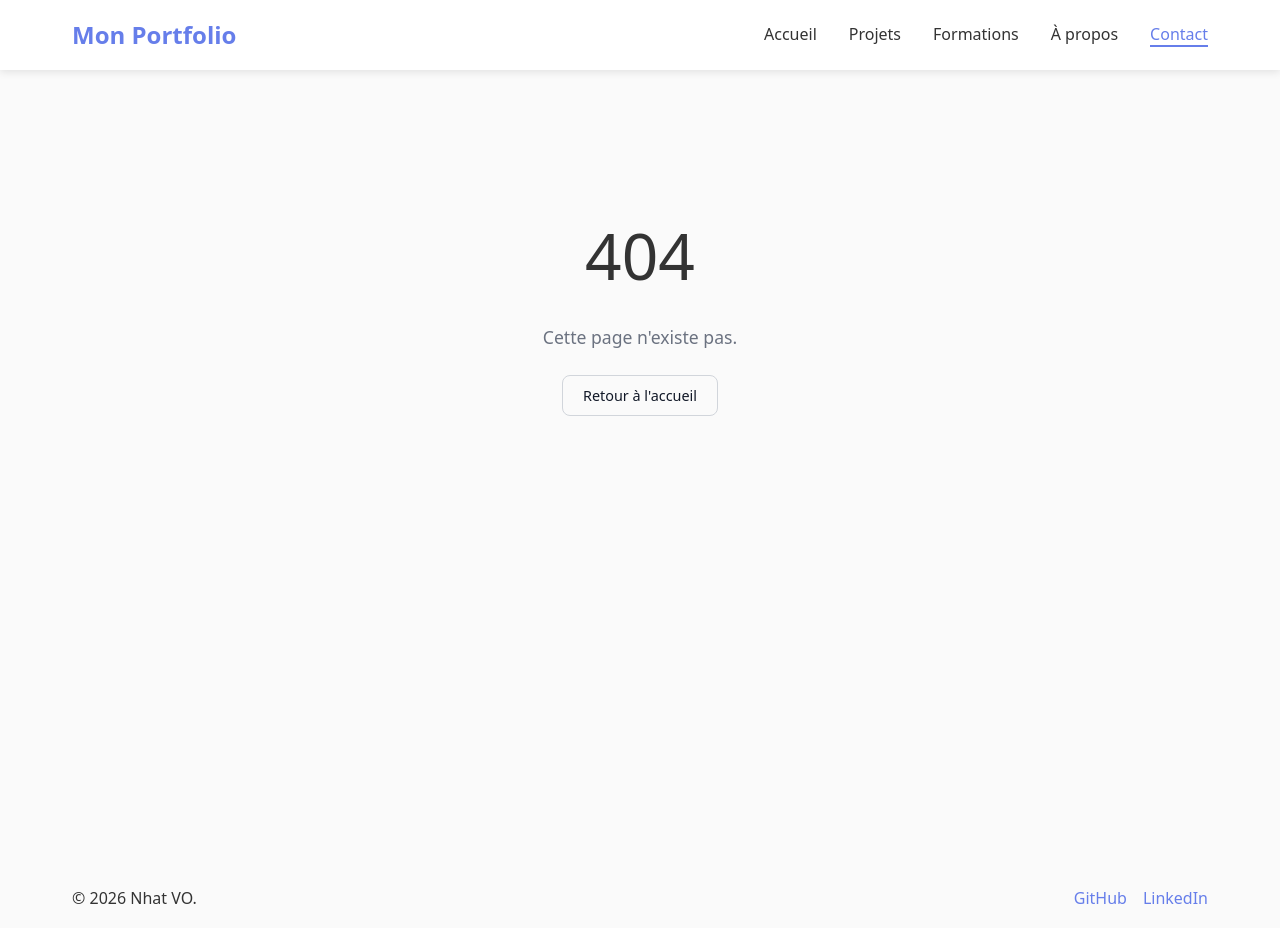
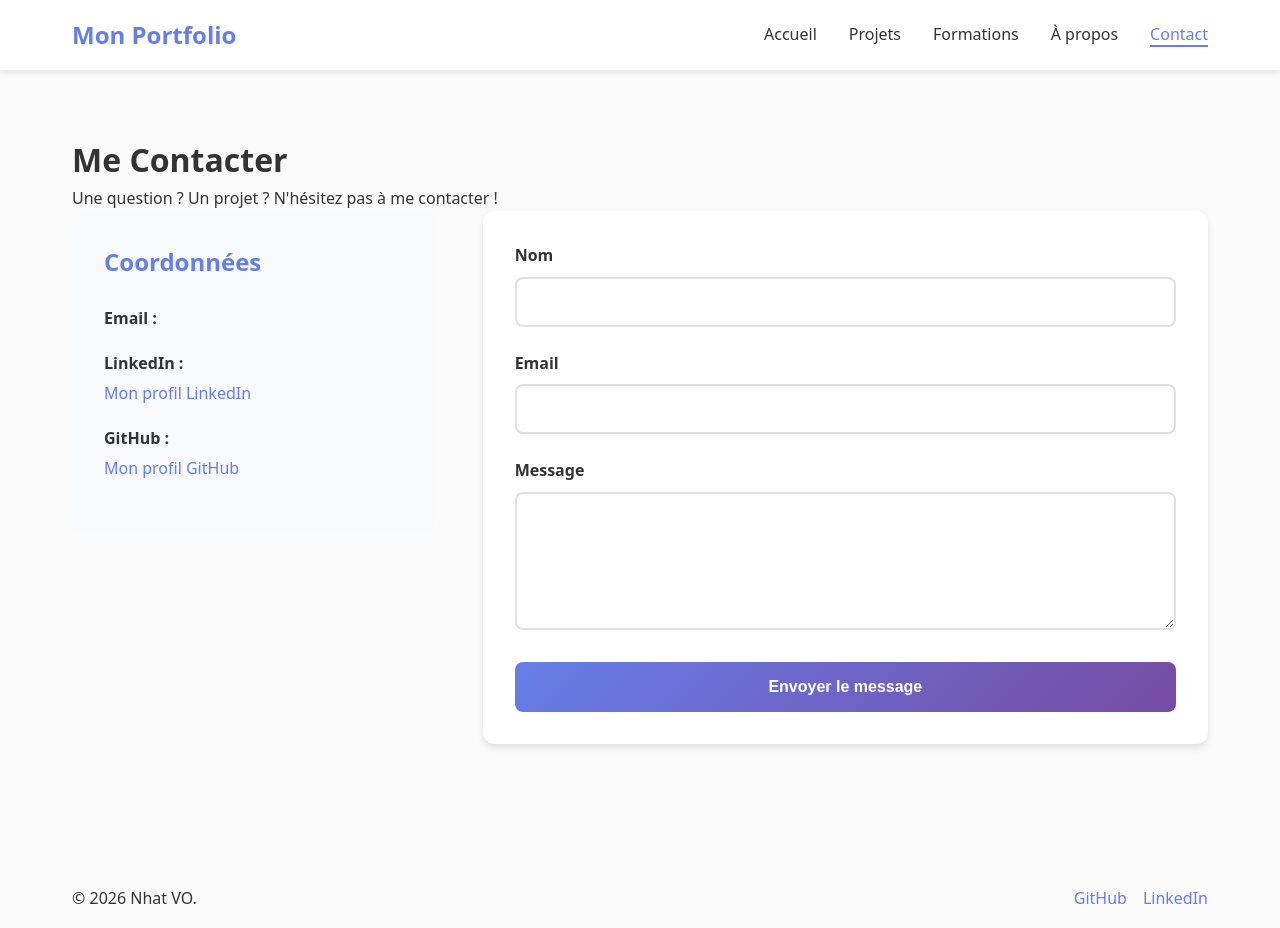
Before and after one commit to nhat86/mon-portfolio, a Next.js app: page /contact in a window 1280 px wide. Before the commit this address had no page. Built offline with nearby package versions, Linux system fonts and the light colour scheme.

Commit message:
page contact

```diff
--- /dev/null
+++ b/app/api/contact/route.ts
@@ -0,0 +1,35 @@
+import { Resend } from 'resend'
+import { NextRequest } from 'next/server'
+
+const resend = new Resend(process.env.RESEND_API_KEY)
+
+export async function POST(request: NextRequest) {
+    try {
+        const { name, email, message }: { name: string; email: string; message: string } =
+            await request.json()
+
+        if (!name || !email || !message) {
+            return Response.json({ error: 'Tous les champs sont requis.' }, { status: 400 })
+        }
+
+        const { error } = await resend.emails.send({
+            from: 'Contact Portfolio <onboarding@resend.dev>',
+            to: [process.env.EMAIL!],
+            subject: `Nouveau message de ${name}`,
+            replyTo: email,
+            html: `
+                <h2>Nouveau message de contact</h2>
+                <p><strong>Nom :</strong> ${name}</p>
+                <p><strong>Email :</strong> ${email}</p>
+                <p><strong>Message :</strong></p>
+                <p>${message.replace(/\n/g, '<br>')}</p>
+            `
+        })
+
+        if (error) return Response.json({ error: error.message }, { status: 500 })
+
+        return Response.json({ success: true }, { status: 200 })
+    } catch {
+        return Response.json({ error: 'Erreur serveur.' }, { status: 500 })
+    }
+}
--- /dev/null
+++ b/app/contact/ContactForm/ContactForm.module.css
@@ -0,0 +1,66 @@
+.form {
+    background: white;
+    padding: 2rem;
+    border-radius: 12px;
+    box-shadow: 0 4px 6px rgba(0, 0, 0, 0.1);
+}
+
+.formGroup {
+    margin-bottom: 1.5rem;
+}
+
+.formGroup label {
+    display: block;
+    margin-bottom: 0.5rem;
+    font-weight: 600;
+    color: #333;
+}
+
+.formGroup input,
+.formGroup textarea {
+    width: 100%;
+    padding: 0.75rem;
+    border: 2px solid #e0e0e0;
+    border-radius: 8px;
+    font-size: 1rem;
+    font-family: inherit;
+    transition: border-color 0.3s ease;
+}
+
+.formGroup input:focus,
+.formGroup textarea:focus {
+    outline: none;
+    border-color: #667eea;
+}
+
+.submitBtn {
+    width: 100%;
+    padding: 1rem;
+    background: linear-gradient(135deg, #667eea 0%, #764ba2 100%);
+    color: white;
+    border: none;
+    border-radius: 8px;
+    font-size: 1rem;
+    font-weight: 600;
+    cursor: pointer;
+    transition: transform 0.3s ease;
+}
+
+.submitBtn:hover {
+    transform: translateY(-2px);
+}
+
+
+.successMessage {
+    background: #d4edda;
+    color: #155724;
+    padding: 1rem;
+    border-radius: 8px;
+    margin-bottom: 1.5rem;
+    border: 1px solid #c3e6cb;
+}
+
+.submitBtn:disabled {
+    opacity: 0.6;
+    cursor: not-allowed;
+}
--- /dev/null
+++ b/app/contact/ContactForm/ContactForm.tsx
@@ -0,0 +1,102 @@
+'use client'
+import { useState } from 'react'
+import styles from './ContactForm.module.css'
+
+export default function ContactForm() {
+    const [formData, setFormData] = useState({
+        name: '',
+        email: '',
+        message: ''
+    })
+    const [status, setStatus] = useState('')
+    const [errorMsg, setErrorMsg] = useState('')
+
+    const handleChange = (e) => {
+        const { name, value } = e.target
+        setFormData(prev => ({
+            ...prev,
+            [name]: value
+        }))
+    }
+
+    const handleSubmit = async (e) => {
+        e.preventDefault()
+        setStatus('sending')
+        setErrorMsg('')
+
+        try {
+            const res = await fetch('/api/contact', {
+                method: 'POST',
+                headers: { 'Content-Type': 'application/json' },
+                body: JSON.stringify(formData)
+            })
+
+            const data = await res.json()
+
+            if (!res.ok) throw new Error(data.error || 'Erreur lors de l\'envoi')
+
+            setStatus('success')
+            setFormData({ name: '', email: '', message: '' })
+            setTimeout(() => setStatus(''), 5000)
+        } catch (err) {
+            setStatus('error')
+            setErrorMsg(err.message)
+        }
+    }
+
+    return (
+        <form className={styles.form} onSubmit={handleSubmit}>
+            {status === 'success' && (
+                <div className={styles.successMessage}>
+                    ✅ Message envoyé avec succès ! Je vous répondrai bientôt.
+                </div>
+            )}
+            {status === 'error' && (
+                <div className={styles.errorMessage}>
+                    ❌ {errorMsg}
+                </div>
+            )}
+
+            <div className={styles.formGroup}>
+                <label htmlFor="name">Nom</label>
+                <input
+                    type="text"
+                    id="name"
+                    name="name"
+                    value={formData.name}
+                    onChange={handleChange}
+                    required
+                />
+            </div>
+            <div className={styles.formGroup}>
+                <label htmlFor="email">Email</label>
+                <input
+                    type="email"
+                    id="email"
+                    name="email"
+                    value={formData.email}
+                    onChange={handleChange}
+                    required
+                />
+            </div>
+            <div className={styles.formGroup}>
+                <label htmlFor="message">Message</label>
+                <textarea
+                    id="message"
+                    name="message"
+                    rows="5"
+                    value={formData.message}
+                    onChange={handleChange}
+                    required
+                ></textarea>
+            </div>
+            <button
+                type="submit"
+                className={styles.submitBtn}
+                disabled={status === 'sending'}
+            >
+                {status === 'sending' ? 'Envoi en cours...' : 'Envoyer le message'}
+            </button>
+        </form>
+    )
+}
--- /dev/null
+++ b/app/contact/page.module.css
@@ -0,0 +1,51 @@
+.container{
+  max-width: 1200px;
+  margin: 0 auto;
+  padding: 4rem 2rem;
+}
+.contactWrapper {
+    display: grid;
+    grid-template-columns: 1fr 2fr;
+    gap: 3rem;
+}
+
+.contactInfo {
+    background: #f8f9fa;
+    padding: 2rem;
+    border-radius: 12px;
+    height: fit-content;
+}
+
+.contactInfo h2 {
+    font-size: 1.5rem;
+    margin-bottom: 1.5rem;
+    color: #667eea;
+}
+
+.infoItem {
+    margin-bottom: 1.25rem;
+}
+
+.infoItem strong {
+    display: block;
+    margin-bottom: 0.25rem;
+    color: #333;
+}
+
+.infoItem a {
+    color: #667eea;
+    text-decoration: none;
+}
+
+.infoItem a:hover {
+    text-decoration: underline;
+}
+
+
+
+
+@media (max-width: 768px) {
+    .contactWrapper {
+        grid-template-columns: 1fr;
+    }
+}
--- /dev/null
+++ b/app/contact/page.tsx
@@ -0,0 +1,44 @@
+import ContactForm from "./ContactForm/ContactForm";
+import styles from "./page.module.css";
+
+export default function Contact() {
+  return (
+    <div className={styles.container}>
+      <h1 className={styles.title}>Me Contacter</h1>
+      <p className={styles.description}>
+        Une question ? Un projet ? N&apos;hésitez pas à me contacter !
+      </p>
+
+      <div className={styles.contactWrapper}>
+        <div className={styles.contactInfo}>
+          <h2>Coordonnées</h2>
+          <div className={styles.infoItem}>
+            <strong>Email :</strong>
+            <a href={`mailto:${process.env.EMAIL}`}>{process.env.EMAIL}</a>
+          </div>
+          <div className={styles.infoItem}>
+            <strong>LinkedIn :</strong>
+            <a
+              href={process.env.LINKEDN}
+              target="_blank"
+              rel="noopener noreferrer"
+            >
+              Mon profil LinkedIn
+            </a>
+          </div>
+          <div className={styles.infoItem}>
+            <strong>GitHub :</strong>
+            <a
+              href={process.env.GITHUB}
+              target="_blank"
+              rel="noopener noreferrer"
+            >
+              Mon profil GitHub
+            </a>
+          </div>
+        </div>
+        <ContactForm />
+      </div>
+    </div>
+  );
+}
```
